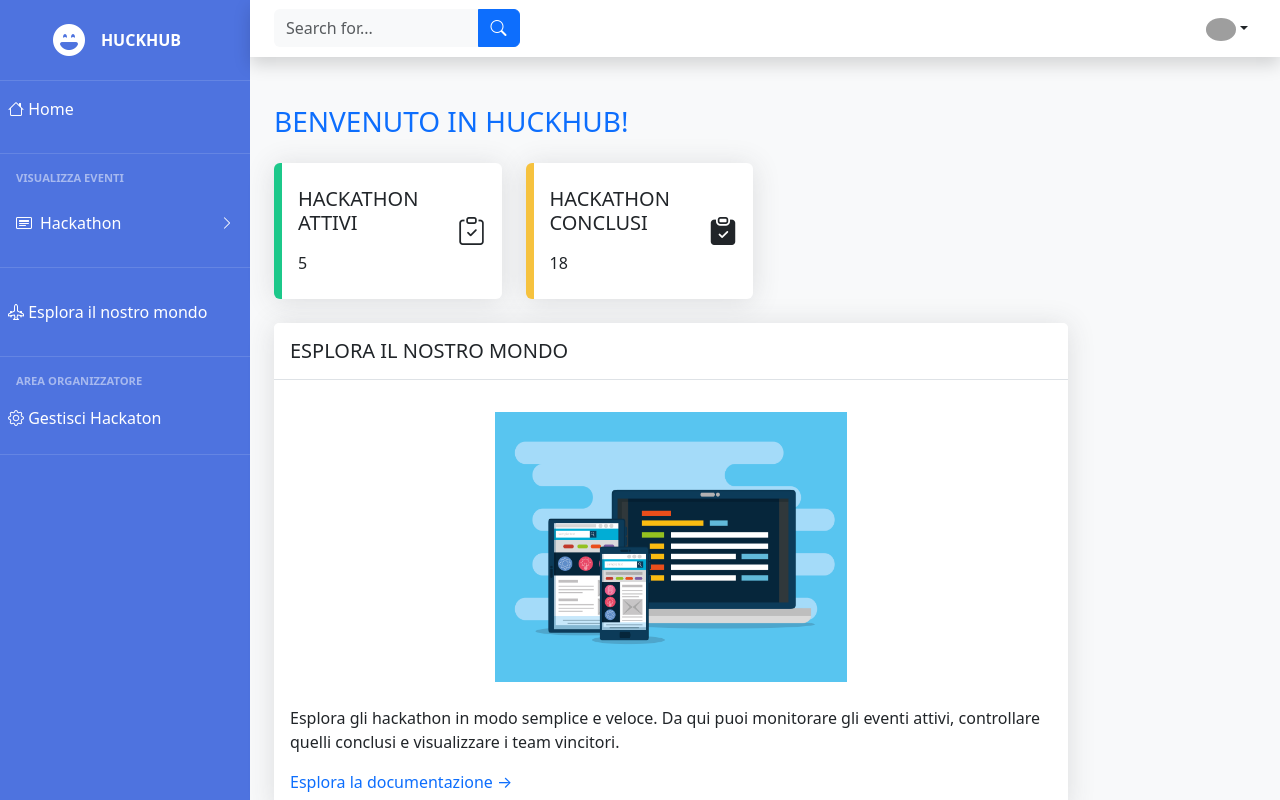
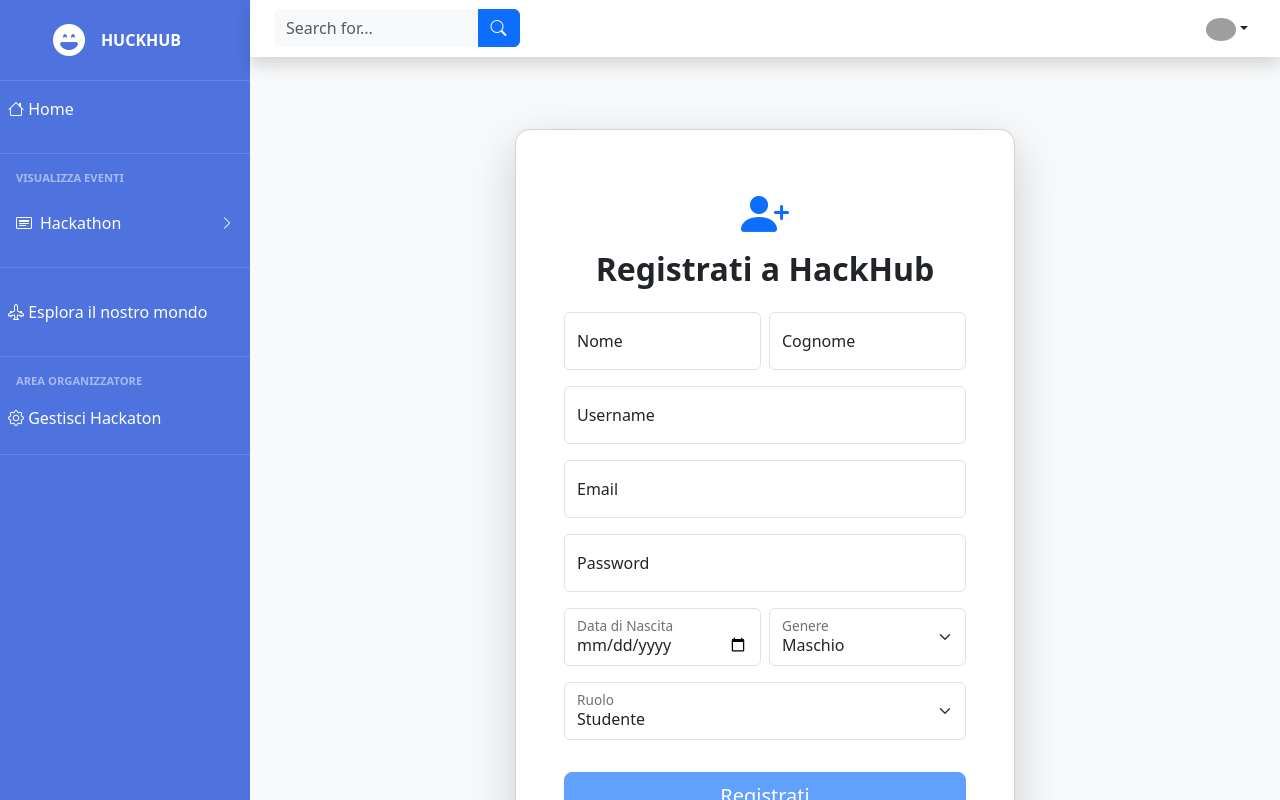
Before and after one commit to LorenzoSarti22/HackHubApplication, an Angular app in the folder frontend/: page /register in a window 1280 px wide. Before the commit this address led to /dashboard. Shown: the top 800 px of the page. Built offline with nearby package versions, Linux system fonts and the light colour scheme; grey boxes are pictures that could not be loaded.

Commit message:
feat(doc): add register

```diff
--- a/frontend/src/app/app.routes.ts
+++ b/frontend/src/app/app.routes.ts
@@ -2,11 +2,13 @@
 import { Login } from './components/login/login';
 import { Dashboard } from './components/dashboard/dashboard';
 import { GestioneEventi } from './components/organizzatore/gestioneEventi/gestioneEventi';
+import { Register } from './components/register/register';
 
 export const routes: Routes = [
   { path: '', redirectTo: '/dashboard', pathMatch: 'full' },
   { path: 'dashboard', component: Dashboard },
   { path: 'login', component: Login },
+  { path: 'register', component: Register },
   { path: 'gestioneEventi', component: GestioneEventi },
   { path: '**', redirectTo: '/dashboard' }
 ];
--- /dev/null
+++ b/frontend/src/app/components/register/register.css
@@ -0,0 +1 @@
+/* Registration component styles */
--- /dev/null
+++ b/frontend/src/app/components/register/register.html
@@ -0,0 +1,92 @@
+<div class="container-fluid min-vh-100 d-flex align-items-center justify-content-center bg-light py-5">
+    <div class="card shadow-lg" style="width: 500px; border-radius: 15px;">
+        <div class="card-body p-5 text-center">
+            <i class="bi bi-person-plus-fill text-primary" style="font-size: 3rem;"></i>
+            <h2 class="fw-bold mb-4">Registrati a HackHub</h2>
+
+            <form #registerForm="ngForm" (ngSubmit)="onRegister()">
+
+                <div class="row g-2 mb-3">
+                    <div class="col-md">
+                        <div class="form-floating text-start">
+                            <input type="text" class="form-control" id="firstName" name="firstName" placeholder="Nome"
+                                [(ngModel)]="registerData.firstName" required>
+                            <label for="firstName">Nome</label>
+                        </div>
+                    </div>
+                    <div class="col-md">
+                        <div class="form-floating text-start">
+                            <input type="text" class="form-control" id="lastName" name="lastName" placeholder="Cognome"
+                                [(ngModel)]="registerData.lastName" required>
+                            <label for="lastName">Cognome</label>
+                        </div>
+                    </div>
+                </div>
+
+                <div class="form-floating mb-3 text-start">
+                    <input type="text" class="form-control" id="username" name="username" placeholder="Username"
+                        [(ngModel)]="registerData.username" required>
+                    <label for="username">Username</label>
+                </div>
+
+                <div class="form-floating mb-3 text-start">
+                    <input type="email" class="form-control" id="email" name="email" placeholder="Email"
+                        [(ngModel)]="registerData.email" required email>
+                    <label for="email">Email</label>
+                </div>
+
+                <div class="form-floating mb-3 text-start">
+                    <input type="password" class="form-control" id="password" name="password" placeholder="Password"
+                        [(ngModel)]="registerData.password" required minlength="6">
+                    <label for="password">Password</label>
+                </div>
+
+                <div class="row g-2 mb-3">
+                    <div class="col-md">
+                        <div class="form-floating text-start">
+                            <input type="date" class="form-control" id="birthDate" name="birthDate"
+                                placeholder="Data di Nascita" [(ngModel)]="registerData.birthDate" required>
+                            <label for="birthDate">Data di Nascita</label>
+                        </div>
+                    </div>
+                    <div class="col-md">
+                        <div class="form-floating text-start">
+                            <select class="form-select" id="gender" name="gender" [(ngModel)]="registerData.gender"
+                                required>
+                                <option value="MALE">Maschio</option>
+                                <option value="FEMALE">Femmina</option>
+                                <option value="OTHER">Altro</option>
+                            </select>
+                            <label for="gender">Genere</label>
+                        </div>
+                    </div>
+                </div>
+
+                <div class="form-floating mb-3 text-start">
+                    <select class="form-select" id="role" name="role" [(ngModel)]="registerData.role" required>
+                        <option value="STUDENT">Studente</option>
+                        <option value="ORGANIZER">Organizzatore</option>
+                        <option value="MENTOR">Mentore</option>
+                        <option value="JUDGE">Giudice</option>
+                    </select>
+                    <label for="role">Ruolo</label>
+                </div>
+
+                <!-- Optional: Photo URL can be added here or handled automatically/later -->
+
+                <button class="btn btn-primary w-100 btn-lg shadow-sm mt-3" type="submit"
+                    [disabled]="!registerForm.form.valid">
+                    Registrati
+                </button>
+            </form>
+
+            <div *ngIf="errorMessage" class="alert alert-danger mt-3" role="alert">
+                {{ errorMessage }}
+            </div>
+
+            <div class="mt-4 small text-muted">
+                Hai già un account? <a routerLink="/login" class="text-decoration-none">Accedi</a>
+            </div>
+        </div>
+    </div>
+</div>
--- /dev/null
+++ b/frontend/src/app/components/register/register.ts
@@ -0,0 +1,46 @@
+import { Component } from '@angular/core';
+import { CommonModule } from '@angular/common'; // Import CommonModule for ngIf, ngFor, etc.
+import { FormsModule } from '@angular/forms';
+import { Router, RouterModule } from '@angular/router'; // Import RouterModule for routerLink
+import { HttpClient, HttpClientModule } from '@angular/common/http';
+
+@Component({
+    selector: 'app-register',
+    standalone: true,
+    imports: [CommonModule, FormsModule, HttpClientModule, RouterModule], // Add RouterModule here
+    templateUrl: './register.html',
+    styleUrl: './register.css'
+})
+export class Register {
+    registerData = {
+        firstName: '',
+        lastName: '',
+        username: '',
+        email: '',
+        password: '',
+        birthDate: '',
+        gender: 'MALE',
+        role: 'STUDENT',
+        photoUrl: '' // Optional or default
+    };
+    errorMessage: string = '';
+
+    constructor(private http: HttpClient, private router: Router) { }
+
+    onRegister() {
+        this.http.post('/api/user/signup', this.registerData).subscribe({
+            next: (response: any) => {
+                console.log('Registration successful', response);
+                // Redirect to login after successful registration
+                this.router.navigate(['/login']);
+            },
+            error: (error) => {
+                console.error('Registration failed', error);
+                this.errorMessage = 'Registrazione fallita. Riprova.';
+                if (error.error && error.error.message) {
+                    this.errorMessage = error.error.message;
+                }
+            }
+        });
+    }
+}
```
Also changed, not shown: 1 other file (tests, documents, lock files or other folders).
